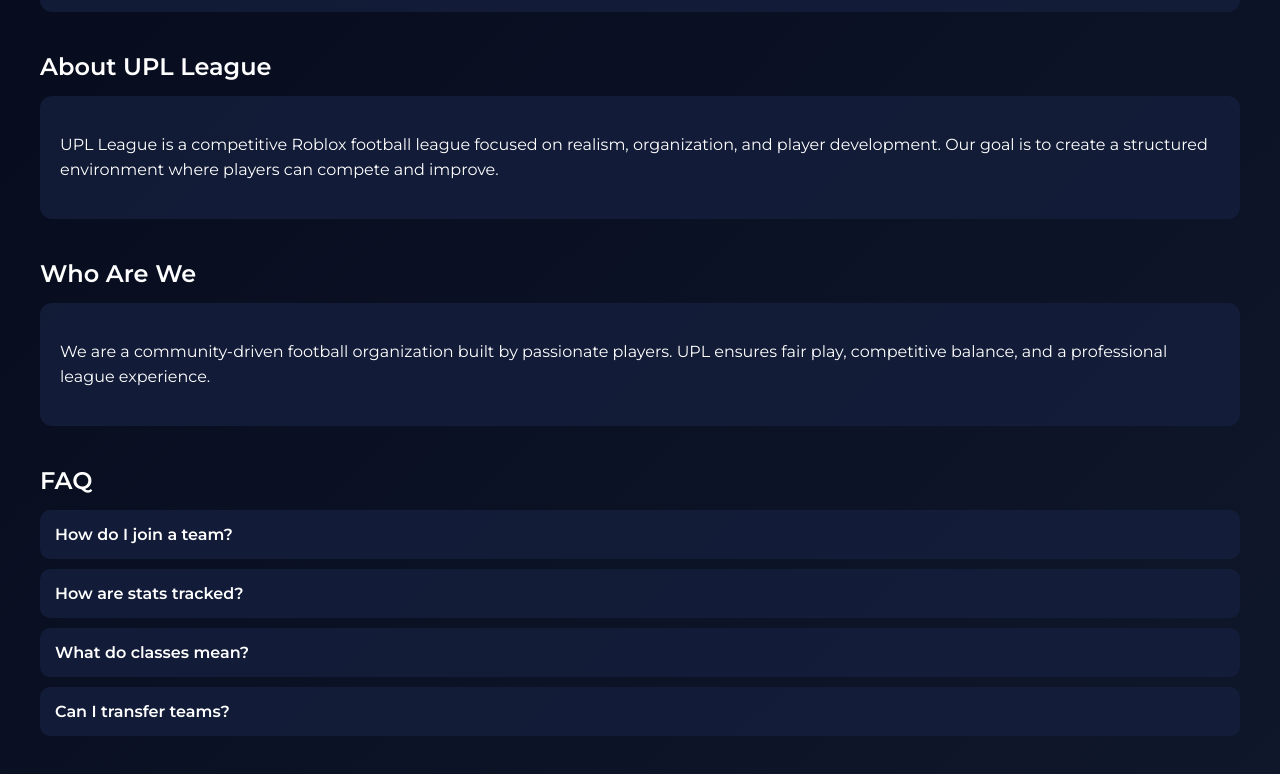
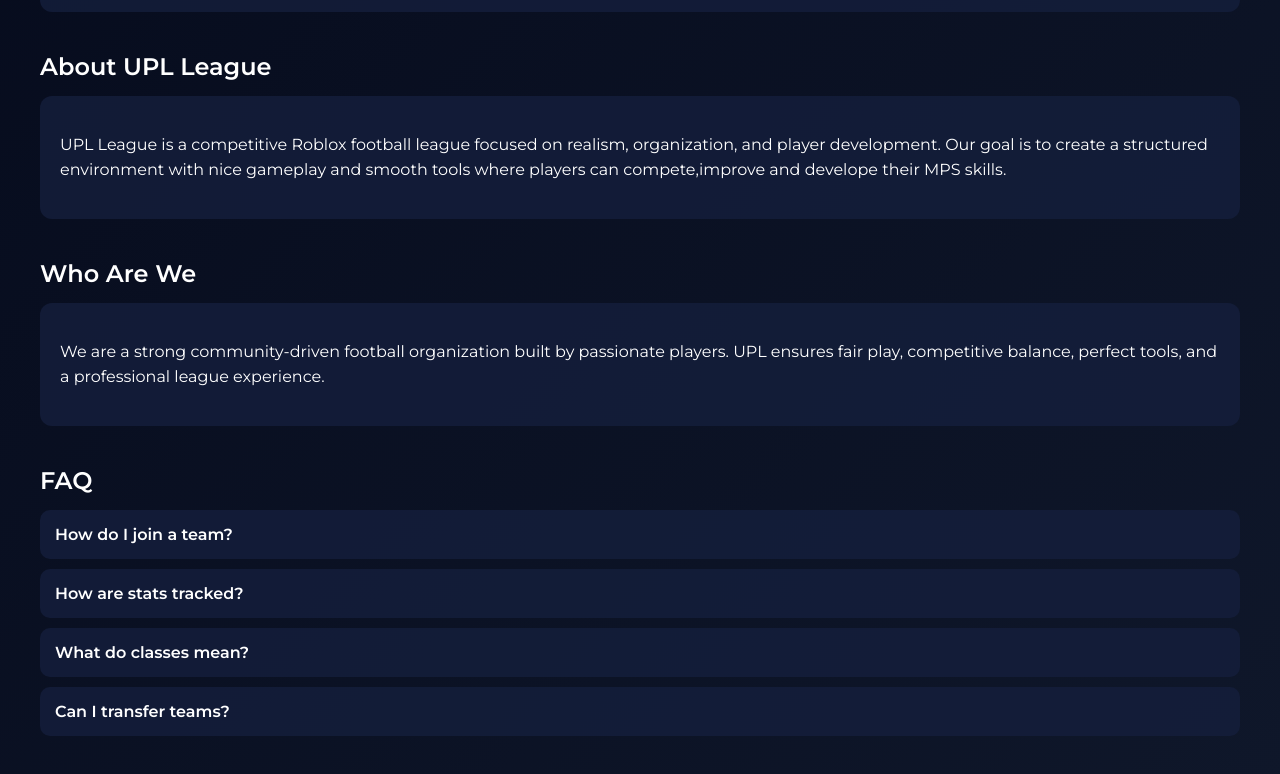
Before and after one commit to Yozukizs/UPL-Sitee, a website: page index.html in a window 1280 px wide. Shown: the part 1273-2047 px from the top of the page. Drawn offline with Linux system fonts and the light colour scheme.

Commit message:
Update index.html

```diff
--- a/index.html
+++ b/index.html
@@ -243,7 +243,7 @@ color:#9ca3af;
 <p>
 UPL League is a competitive Roblox football league focused on realism,
 organization, and player development. Our goal is to create a structured
-environment where players can compete and improve.
+environment with nice gameplay and smooth tools where players can compete,improve and develope their MPS skills.
 </p>
 </div>
 </div>
@@ -254,8 +254,8 @@ environment where players can compete and improve.
 
 <div class="info-box">
 <p>
-We are a community-driven football organization built by passionate players.
-UPL ensures fair play, competitive balance, and a professional league experience.
+We are a strong community-driven football organization built by passionate players.
+UPL ensures fair play, competitive balance, perfect tools, and a professional league experience.
 </p>
 </div>
 </div>
```
